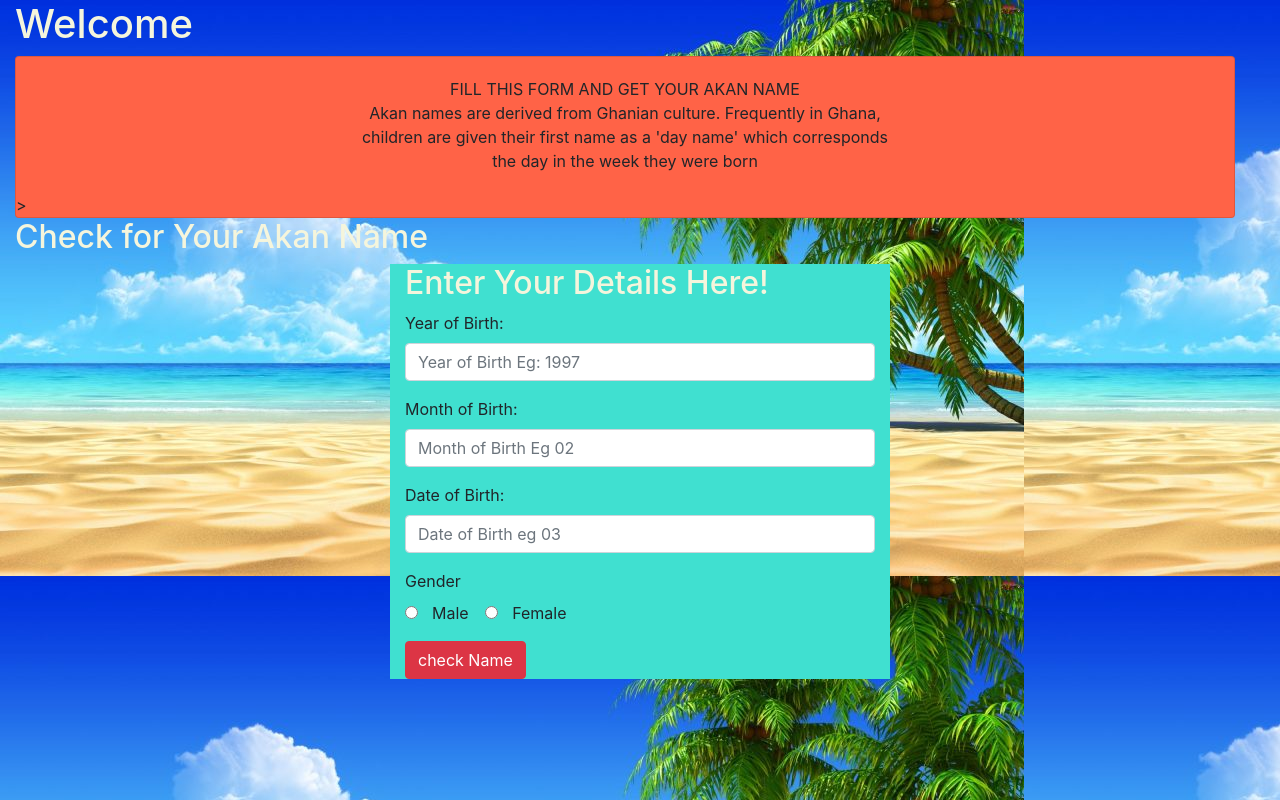
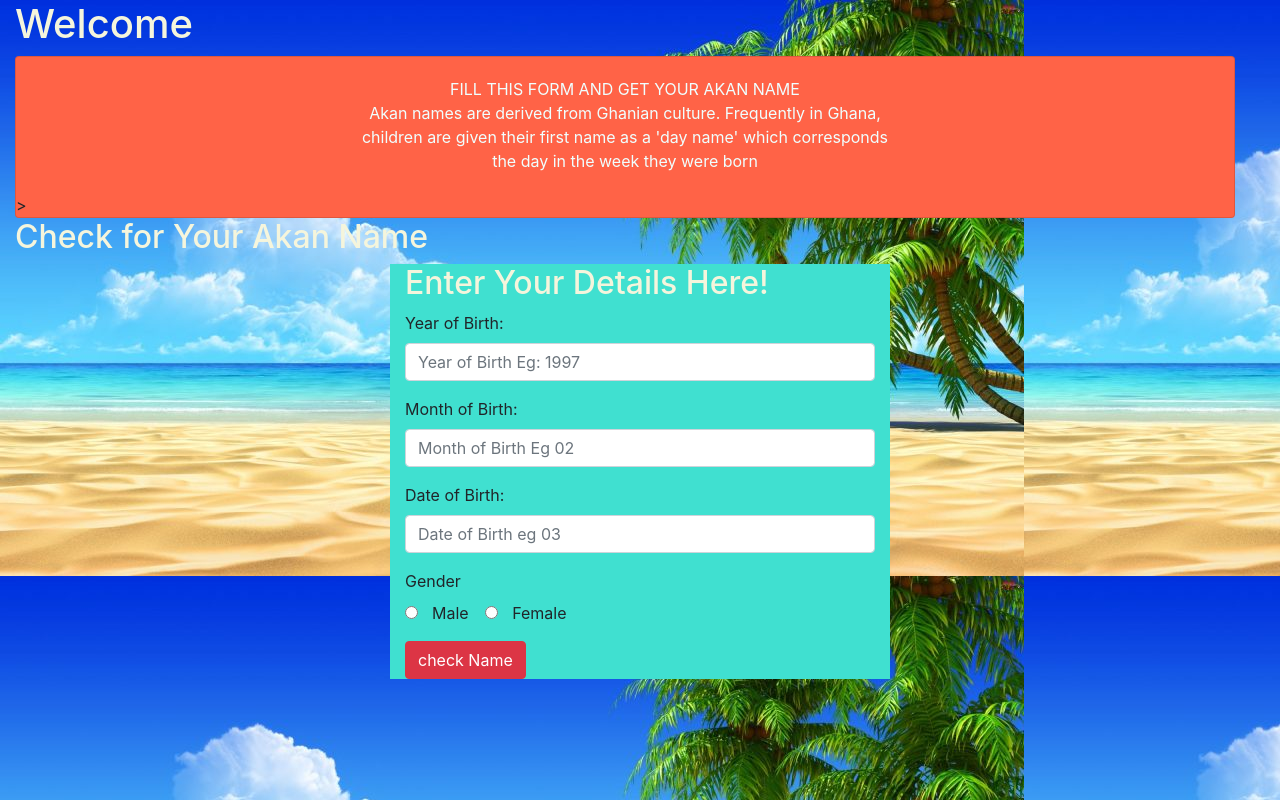
Before and after one commit to nadineuwineza/JSPROJECT, a plain HTML site: page index.html in a window 1280 px wide. Drawn offline with Linux system fonts and the light colour scheme.

Commit message:
updating css

```diff
--- a/css/index.css
+++ b/css/index.css
@@ -8,3 +8,6 @@
   h1,h2{
     color: beige;
 }
+p{
+  color: azure;
+}
--- a/js/index.js
+++ b/js/index.js
@@ -91,7 +91,7 @@ function validate() {
     }
     else if( document.myForm.date.value == "" || isNaN( document.myForm.month.value ) ||
     document.myForm.month.value.length != 2|| document.myForm.date.value > 31 || document.myForm.date.value <= 0) {
-       alert( "Enter a valid date that you were born in!" );
+       alert("Enter a valid date that you were born in!");
        document.myForm.day.focus() ;
        return;
     }
```
